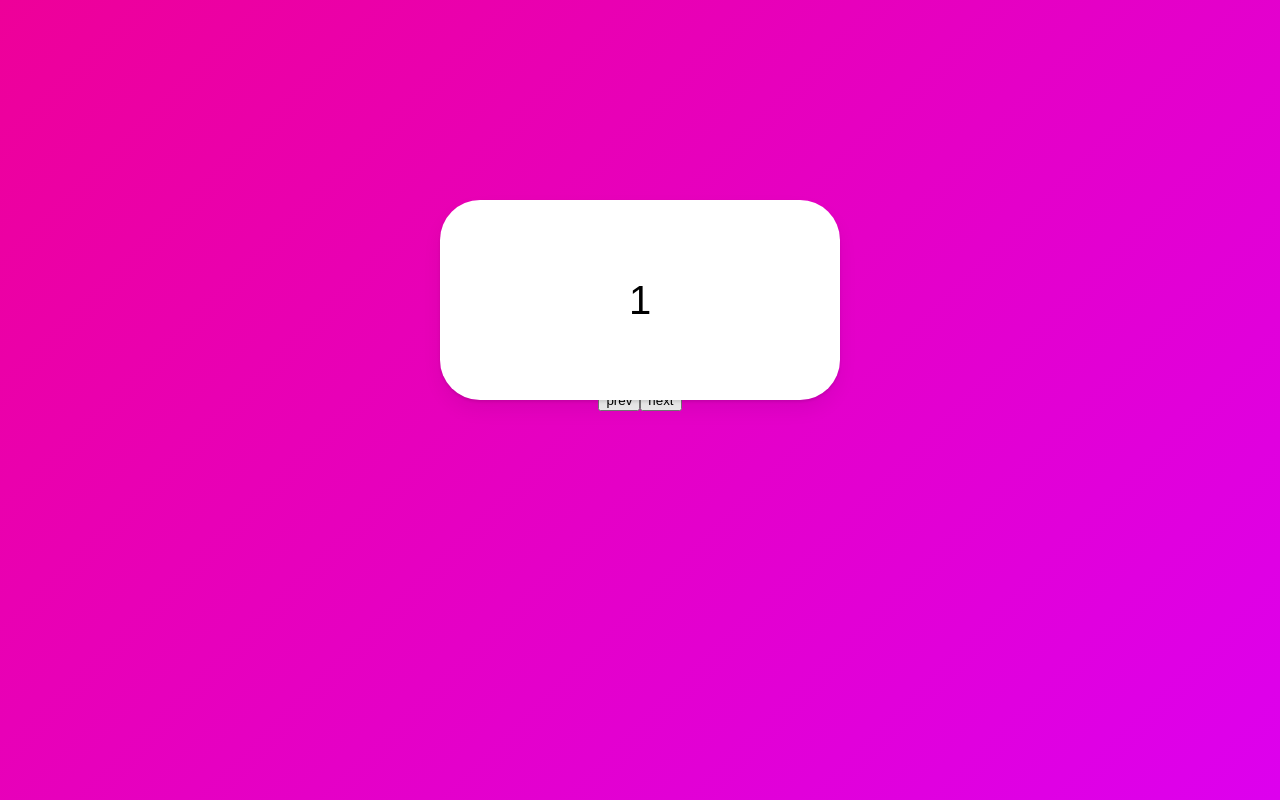
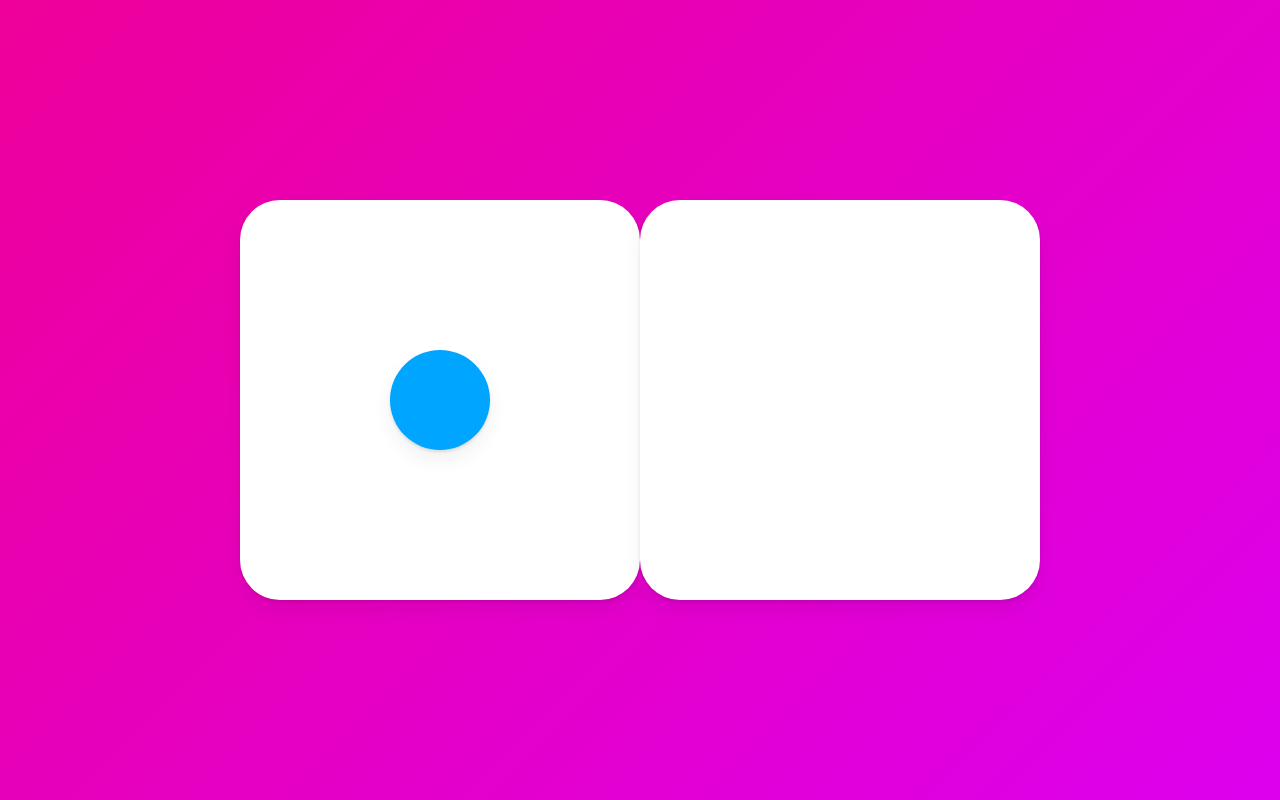
Before and after one commit to rigood/framer-motion, a React (Create React App) app: page / in a window 1280 px wide. Built offline with nearby package versions, Linux system fonts and the light colour scheme.

Commit message:
LayoutId example

```diff
--- a/src/App.tsx
+++ b/src/App.tsx
@@ -4,7 +4,6 @@
 
 const Wrapper = styled.div`
   display: flex;
-  flex-direction: column;
   justify-content: center;
   align-items: center;
   width: 100vw;
@@ -15,62 +14,29 @@
   display: flex;
   justify-content: center;
   align-items: center;
-  position: absolute;
-  top: 200px;
   width: 400px;
-  height: 200px;
+  height: 400px;
   border-radius: 40px;
   box-shadow: 0 2px 3px rgba(0, 0, 0, 0.1), 0 10px 20px rgba(0, 0, 0, 0.06);
   background-color: rgba(255, 255, 255, 1);
   font-size: 40px;
 `;
 
-const box = {
-  entry: (isBack: boolean) => ({
-    x: isBack ? -500 : 500,
-    opacity: 0,
-    scale: 0,
-  }),
-  center: (isBack: boolean) => ({
-    x: 0,
-    opacity: 1,
-    scale: 1,
-    transition: {
-      duration: 0.5,
-    },
-  }),
-  exit: (isBack: boolean) => ({
-    x: isBack ? 500 : -500,
-    opacity: 0,
-    scale: 0,
-    transition: {
-      duration: 0.5,
-    },
-  }),
-};
+const Circle = styled(motion.div)`
+  width: 100px;
+  height: 100px;
+  border-radius: 50px;
+  background-color: #00a5ff;
+  box-shadow: 0 2px 3px rgba(0, 0, 0, 0.1), 0 10px 20px rgba(0, 0, 0, 0.06);
+`;
 
 export default function App() {
-  const [visible, setVisible] = useState(1);
-  const [back, setBack] = useState(false);
-  const nextPlz = () => {
-    setBack(false);
-    setVisible((prev) => (prev === 10 ? 10 : prev + 1));
-  };
-  const prevPlz = () => {
-    setBack(true);
-    setVisible((prev) => (prev === 1 ? 1 : prev - 1));
-  };
+  const [clicked, setClicked] = useState(false);
+  const toggleClicked = () => setClicked((prev) => !prev);
   return (
-    <Wrapper>
-      <AnimatePresence custom={back}>
-        <Box custom={back} variants={box} initial="entry" animate="center" exit="exit" key={visible}>
-          {visible}
-        </Box>
-      </AnimatePresence>
-      <div>
-        <button onClick={prevPlz}>prev</button>
-        <button onClick={nextPlz}>next</button>
-      </div>
+    <Wrapper onClick={toggleClicked}>
+      <Box>{clicked ? null : <Circle layoutId="circle" style={{ borderRadius: 50 }} />}</Box>
+      <Box>{!clicked ? null : <Circle layoutId="circle" style={{ borderRadius: 0, scale: 2 }} />}</Box>
     </Wrapper>
   );
 }
```
